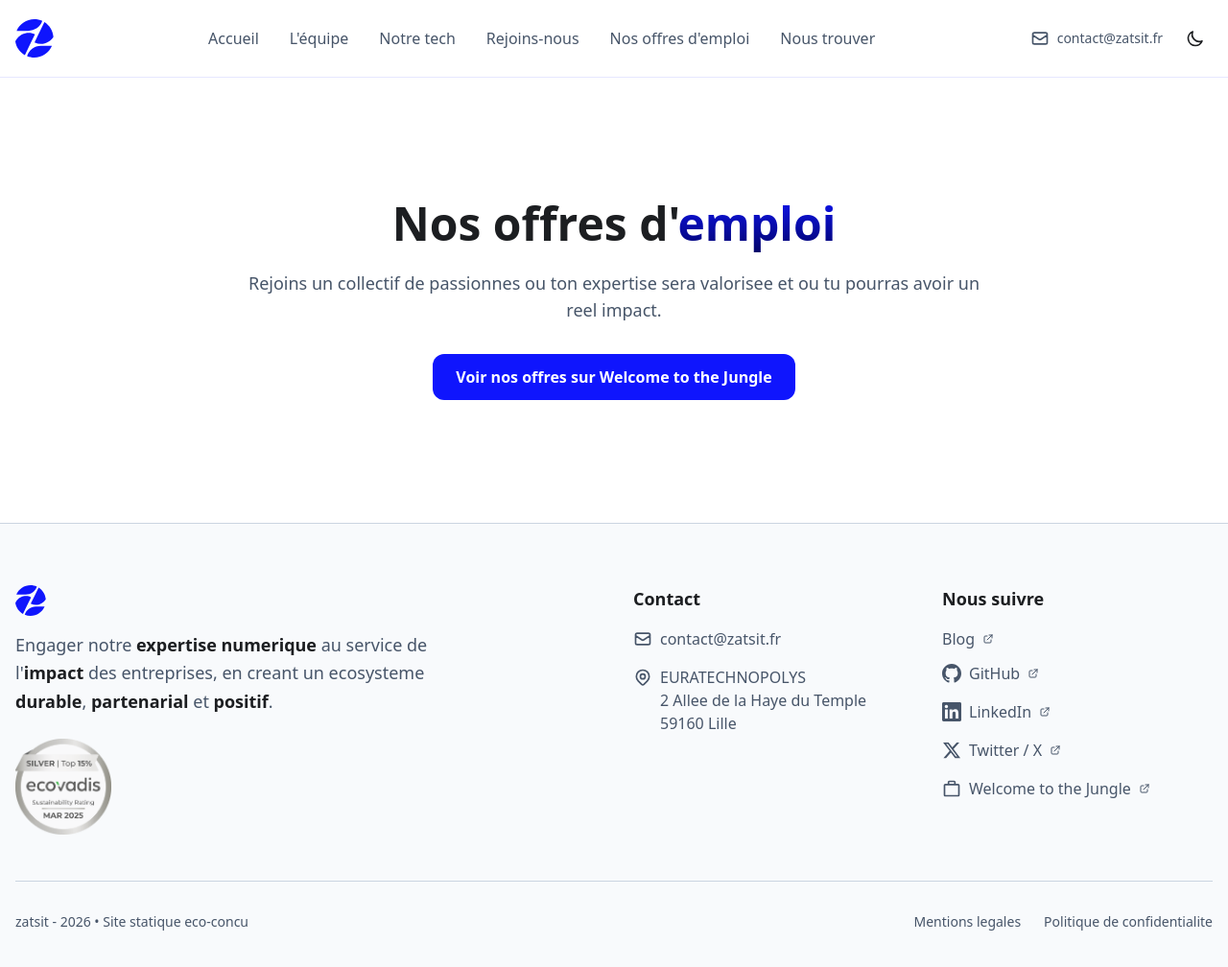
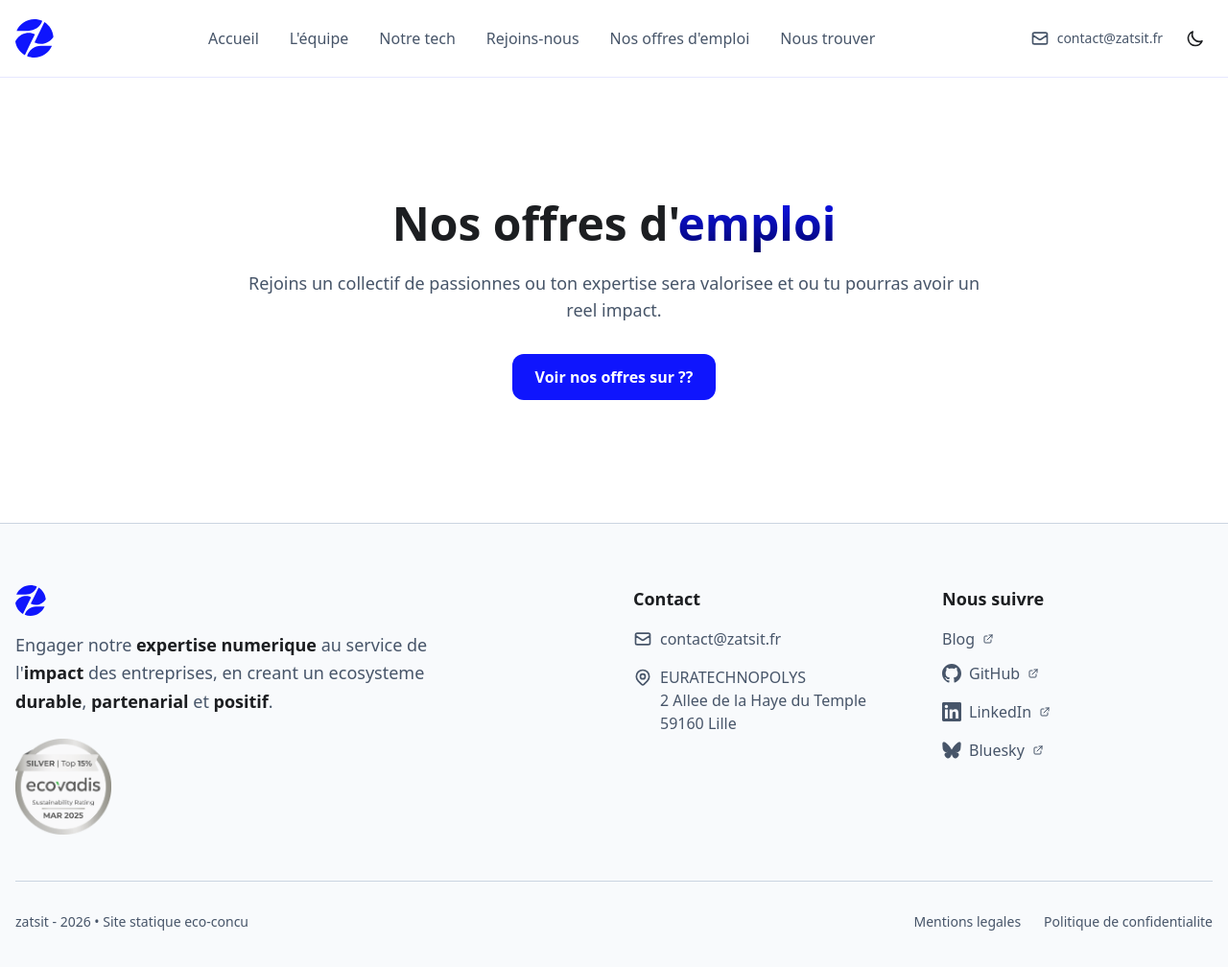
Before and after one commit to zatsit-oss/zats-websites, an Astro site in the folder corporate/: page /careers in a window 1280 px wide. Shown: the whole page at 96% size. Built offline with nearby package versions, Linux system fonts and the light colour scheme; Astro itself is replaced by a stand-in of ours.

Commit message:
chore: delete twitter and WTTJ mentions

```diff
--- a/corporate/src/components/Footer.astro
+++ b/corporate/src/components/Footer.astro
@@ -4,7 +4,7 @@ import Logo from './Logo.astro';
 import GithubIcon from '../assets/icons/github.svg';
 import LinkedinIcon from '../assets/icons/linkedin.svg';
 import BlogIcon from '../assets/icons/blog.svg';
-import TwitterIcon from '../assets/icons/twitter.svg';
+import BlueskyIcon from '../assets/icons/bluesky.svg';
 import MailIcon from '../assets/icons/mail.svg';
 import LocationIcon from '../assets/icons/location.svg';
 import ExternalLinkIcon from '../assets/icons/external-link.svg';
@@ -77,16 +77,9 @@ import WttjIcon from '../assets/icons/wttj.svg';
             </a>
           </li>
           <li>
-            <a href="https://twitter.com/zatsit_" target="_blank" rel="noopener noreferrer" class="link-icon">
-              <TwitterIcon class="icon-md" />
-              Twitter / X
-              <ExternalLinkIcon class="icon-sm" />
-            </a>
-          </li>
-          <li>
-            <a href="https://www.welcometothejungle.com/fr/companies/zatsit" target="_blank" rel="noopener noreferrer" class="link-icon">
-              <WttjIcon class="icon-md" />
-              Welcome to the Jungle
+            <a href="https://bsky.app/profile/zatsit.fr" target="_blank" rel="noopener noreferrer" class="link-icon">
+              <BlueskyIcon class="icon-md" />
+              Bluesky
               <ExternalLinkIcon class="icon-sm" />
             </a>
           </li>
--- a/corporate/src/layouts/Layout.astro
+++ b/corporate/src/layouts/Layout.astro
@@ -33,11 +33,6 @@ const fullTitle = `${title} | Zatsit`;
     <meta property="og:site_name" content="Zatsit" />
     <meta property="og:locale" content="fr_FR" />
 
-    <!-- Twitter Card -->
-    <meta name="twitter:card" content="summary" />
-    <meta name="twitter:title" content={fullTitle} />
-    <meta name="twitter:description" content={description} />
-
     <link rel="icon" type="image/svg+xml" href="/favicon.svg" />
 
     <title>{fullTitle}</title>
--- a/corporate/src/pages/careers.astro
+++ b/corporate/src/pages/careers.astro
@@ -13,12 +13,12 @@ import Layout from '../layouts/Layout.astro';
           Rejoins un collectif de passionnes ou ton expertise sera valorisee et ou tu pourras avoir un reel impact.
         </p>
         <a
-          href="https://www.welcometothejungle.com/fr/companies/zatsit"
+          href="#"
           target="_blank"
           rel="noopener noreferrer"
           class="btn-primary"
         >
-          Voir nos offres sur Welcome to the Jungle
+          Voir nos offres sur ??
         </a>
       </div>
     </div>
```
Also changed, not shown: corporate/src/assets/icons/bluesky.svg (added).
